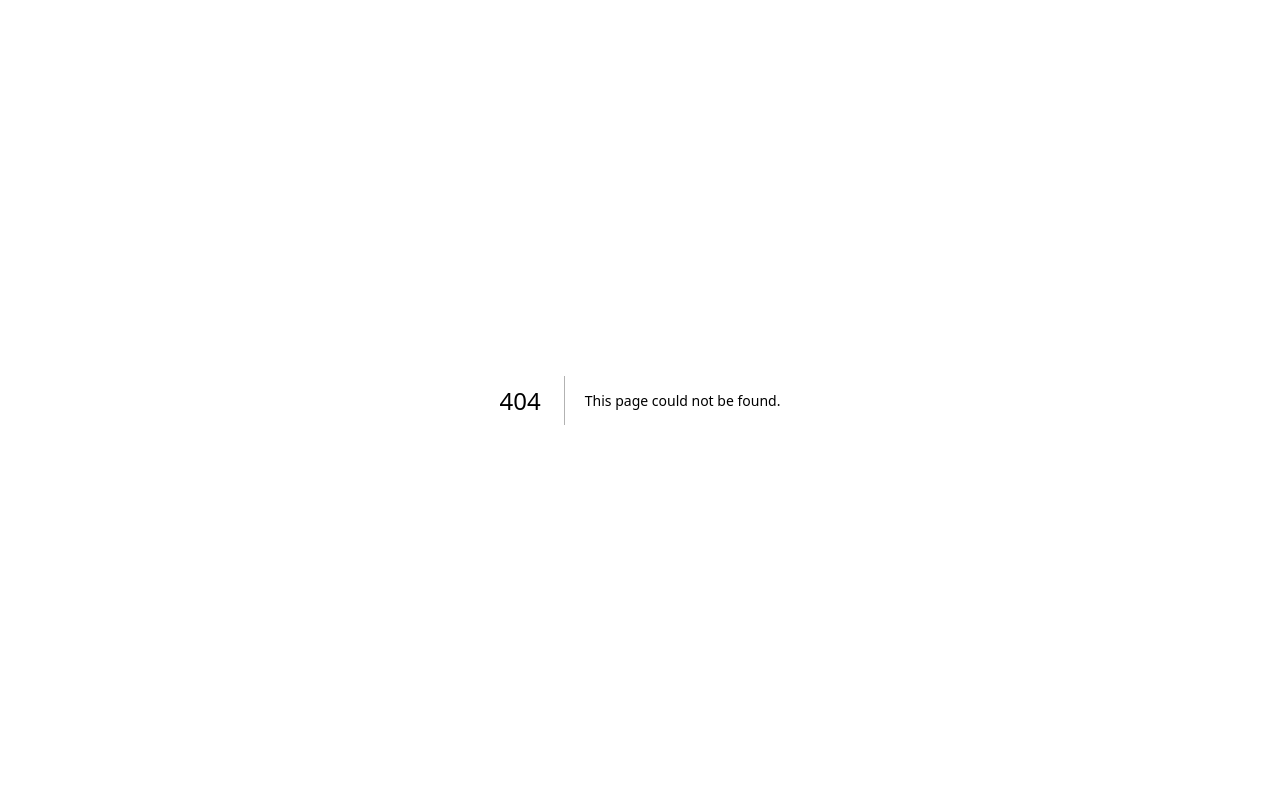
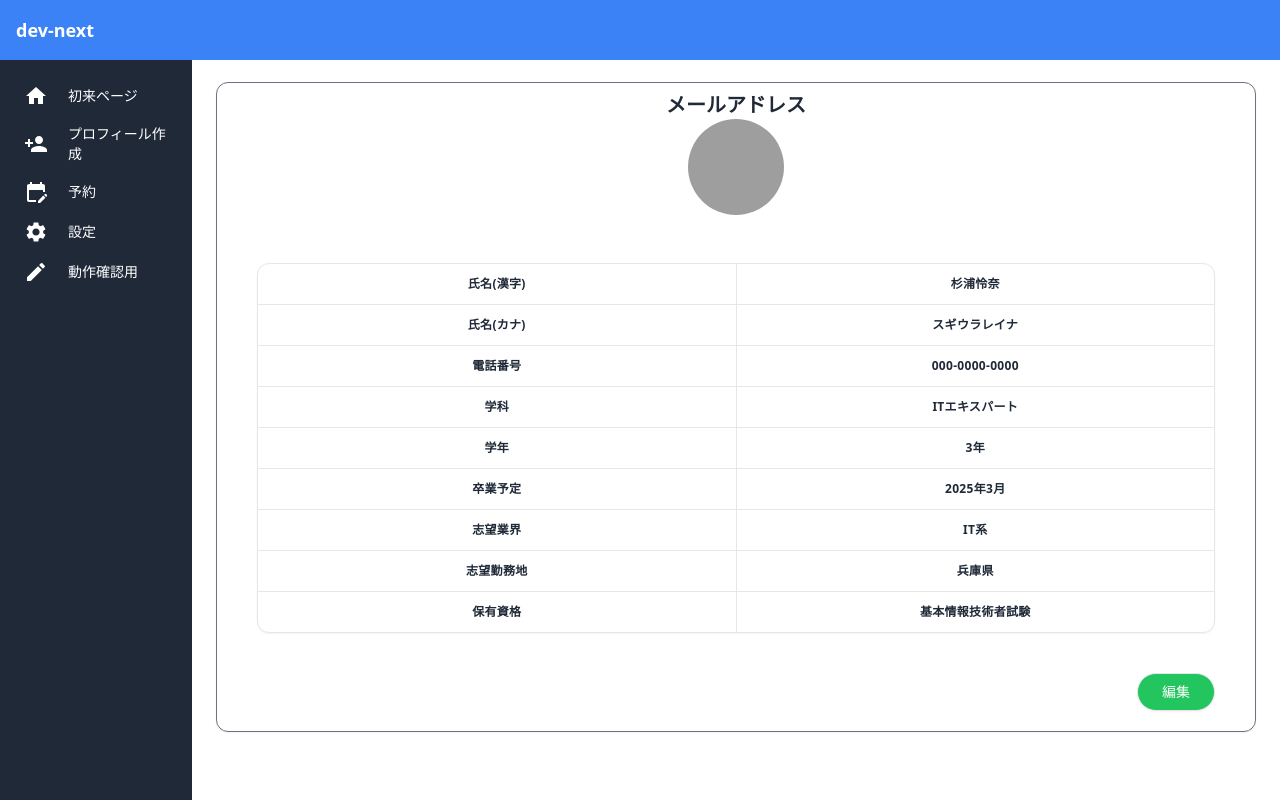
Before and after one commit to Aruche-code/dev-pathway, a Next.js app in the folder frontend/: page /profile1 in a window 1280 px wide. Before the commit this address had no page. Built offline with nearby package versions, Linux system fonts and the light colour scheme; grey boxes are pictures that could not be loaded.

Commit message:
profile画面変更

```diff
--- /dev/null
+++ b/frontend/src/pages/profile1.jsx
@@ -0,0 +1,174 @@
+//トップレベルのプロフィールコンポーネント
+import Layout from '../components/layouts';
+
+export default function profile() {
+  return (
+    <Layout>
+
+    <div class="flex flex-col">
+      <div class="p-1.5 px-2 inline-block align-middle">
+        <div class="bg-white border border-gray-500 rounded-xl shadow-sm overflow-hidden dark:bg-slate-900 dark:border-gray-700">
+        <div class="px-6 py-2 border-gray-200 dark:border-gray-700">
+            <h2 class="text-xl font-semibold flex justify-center text-gray-800 dark:text-gray-200">
+              メールアドレス
+            </h2>
+            <div class="flex justify-center">
+            <div class="flex-shrink-0">
+              <img class="h-20 w-20 rounded-full sm:h-24 sm:w-24" src="https://images.unsplash.com/photo-1492562080023-ab3db95bfbce?ixlib=rb-4.0.3&ixid=MnwxMjA3fDB8MHxwaG90by1wYWdlfHx8fGVufDB8fHx8&auto=format&fit=facearea&facepad=2&w=320&h=320&q=80" alt="Image Description"></img>
+            </div>
+            </div>
+
+        </div>
+
+      <div class="flex flex-col">
+        <div class="p-10 inline-block align-middle">
+          <div class="bg-white border border-gray-200 rounded-xl shadow-sm overflow-hidden dark:bg-slate-900 dark:border-gray-700">
+          <div class="px-0 py-0 border-gray-200 dark:border-gray-700">
+            <table class="min-w-full divide-y divide-gray-200 dark:divide-gray-700">
+
+            <tbody class="divide-y divide-gray-200 dark:divide-gray-700">
+              <tr>
+              <td scope="col" class="px-6 py-3 text-start min-w-[16rem] border-r">
+                  <span class="text-xs font-semibold uppercase tracking-wide flex justify-center text-gray-800 dark:text-gray-200">
+                    氏名(漢字)
+                  </span>
+                </td>
+                <td scope="col" class="px-6 py-3 text-start min-w-[16rem]">
+                  <span class="text-xs font-semibold uppercase tracking-wide flex justify-center text-gray-800 dark:text-gray-200">
+                    杉浦怜奈
+                  </span>
+                </td>
+              </tr>
+              </tbody>
+            <tbody class="divide-y divide-gray-200 dark:divide-gray-700">
+              <tr>
+              <td scope="col" class="px-6 py-3 text-start min-w-[16rem] border-r">
+                  <span class="text-xs font-semibold uppercase tracking-wide flex justify-center text-gray-800 dark:text-gray-200">
+                    氏名(カナ)
+                  </span>
+                </td>
+                <td scope="col" class="px-6 py-3 text-start min-w-[16rem]">
+                  <span class="text-xs font-semibold uppercase tracking-wide flex justify-center text-gray-800 dark:text-gray-200">
+                    スギウラレイナ
+                  </span>
+                </td>
+              </tr>
+              </tbody>
+              <tbody class="divide-y divide-gray-200 dark:divide-gray-700">
+              <tr>
+              <td scope="col" class="px-6 py-3 text-start min-w-[16rem] border-r">
+                  <span class="text-xs font-semibold uppercase tracking-wide flex justify-center text-gray-800 dark:text-gray-200">
+                    電話番号
+                  </span>
+                </td>
+                <td scope="col" class="px-6 py-3 text-start min-w-[16rem]">
+                  <span class="text-xs font-semibold uppercase tracking-wide flex justify-center text-gray-800 dark:text-gray-200">
+                    000-0000-0000
+                  </span>
+                </td>
+              </tr>
+              </tbody>
+              <tbody class="divide-y divide-gray-200 dark:divide-gray-700">
+              <tr>
+              <td scope="col" class="px-6 py-3 text-start min-w-[16rem] border-r">
+                  <span class="text-xs font-semibold uppercase tracking-wide flex justify-center text-gray-800 dark:text-gray-200">
+                    学科
+                  </span>
+                </td>
+                <td scope="col" class="px-6 py-3 text-start min-w-[16rem]">
+                  <span class="text-xs font-semibold uppercase tracking-wide flex justify-center text-gray-800 dark:text-gray-200">
+                    ITエキスパート
+                  </span>
+                </td>
+              </tr>
+              </tbody>
+              <tbody class="divide-y divide-gray-200 dark:divide-gray-700">
+              <tr>
+              <td scope="col" class="px-6 py-3 text-start min-w-[16rem] border-r">
+                  <span class="text-xs font-semibold uppercase tracking-wide flex justify-center text-gray-800 dark:text-gray-200">
+                    学年
+                  </span>
+                </td>
+                <td scope="col" class="px-6 py-3 text-start min-w-[16rem]">
+                  <span class="text-xs font-semibold uppercase tracking-wide flex justify-center text-gray-800 dark:text-gray-200">
+                    3年
+                  </span>
+                </td>
+              </tr>
+              </tbody>
+              <tbody class="divide-y divide-gray-200 dark:divide-gray-700">
+              <tr>
+              <td scope="col" class="px-6 py-3 text-start min-w-[16rem] border-r">
+                  <span class="text-xs font-semibold uppercase tracking-wide flex justify-center text-gray-800 dark:text-gray-200">
+                    卒業予定
+                  </span>
+                </td>
+                <td scope="col" class="px-6 py-3 text-start min-w-[16rem]">
+                  <span class="text-xs font-semibold uppercase tracking-wide flex justify-center text-gray-800 dark:text-gray-200">
+                    2025年3月
+                  </span>
+                </td>
+              </tr>
+              </tbody>
+              <tbody class="divide-y divide-gray-200 dark:divide-gray-700">
+              <tr>
+              <td scope="col" class="px-6 py-3 text-start min-w-[16rem] border-r">
+                  <span class="text-xs font-semibold uppercase tracking-wide flex justify-center text-gray-800 dark:text-gray-200">
+                    志望業界
+                  </span>
+                </td>
+                <td scope="col" class="px-6 py-3 text-start whitespace-nowrap min-w-[16rem]">
+                  <span class="text-xs font-semibold uppercase tracking-wide flex justify-center text-gray-800 dark:text-gray-200">
+                    IT系
+                  </span>
+                </td>
+              </tr>
+              </tbody>
+              <tbody class="divide-y divide-gray-200 dark:divide-gray-700">
+              <tr>
+              <td scope="col" class="px-6 py-3 text-start min-w-[16rem] border-r">
+                  <span class="text-xs font-semibold uppercase tracking-wide flex justify-center text-gray-800 dark:text-gray-200">
+                    志望勤務地
+                  </span>
+                </td>
+                <td scope="col" class="px-6 py-3 text-start min-w-[16rem]">
+                  <span class="text-xs font-semibold uppercase tracking-wide flex justify-center text-gray-800 dark:text-gray-200">
+                    兵庫県
+                  </span>
+                </td>
+              </tr>
+              </tbody>
+              <tbody class="divide-y divide-gray-200 dark:divide-gray-700">
+              <tr>
+              <td scope="col" class="px-6 py-3 text-start min-w-[16rem] border-r">
+                  <span class="text-xs font-semibold uppercase tracking-wide flex justify-center text-gray-800 dark:text-gray-200">
+                    保有資格
+                  </span>
+                </td>
+                <td scope="col" class="px-6 py-3 text-start min-w-[16rem]">
+                  <span class="text-xs font-semibold uppercase tracking-wide flex justify-center text-gray-800 dark:text-gray-200">
+                    基本情報技術者試験
+                  </span>
+                </td>
+              </tr>
+              </tbody>
+
+            </table>
+            </div>
+          </div>
+          </div>
+          </div>
+          <div class="flex justify-end">
+          <button class="mr-10 mb-5 py-2 px-6 inline-flex items-center gap-x-2 text-sm font-medium rounded-full border border-gray-200 bg-green-500 text-white shadow-sm hover:bg-green-700 disabled:opacity-50 disabled:pointer-events-none dark:bg-slate-900 dark:border-gray-700 dark:text-white dark:hover:bg-gray-800 dark:focus:outline-none dark:focus:ring-1 dark:focus:ring-gray-600" href="#">
+          編集
+          </button>
+          </div>
+
+          </div>
+          </div>
+          </div>
+
+
+    </Layout>
+  );
+}
```
